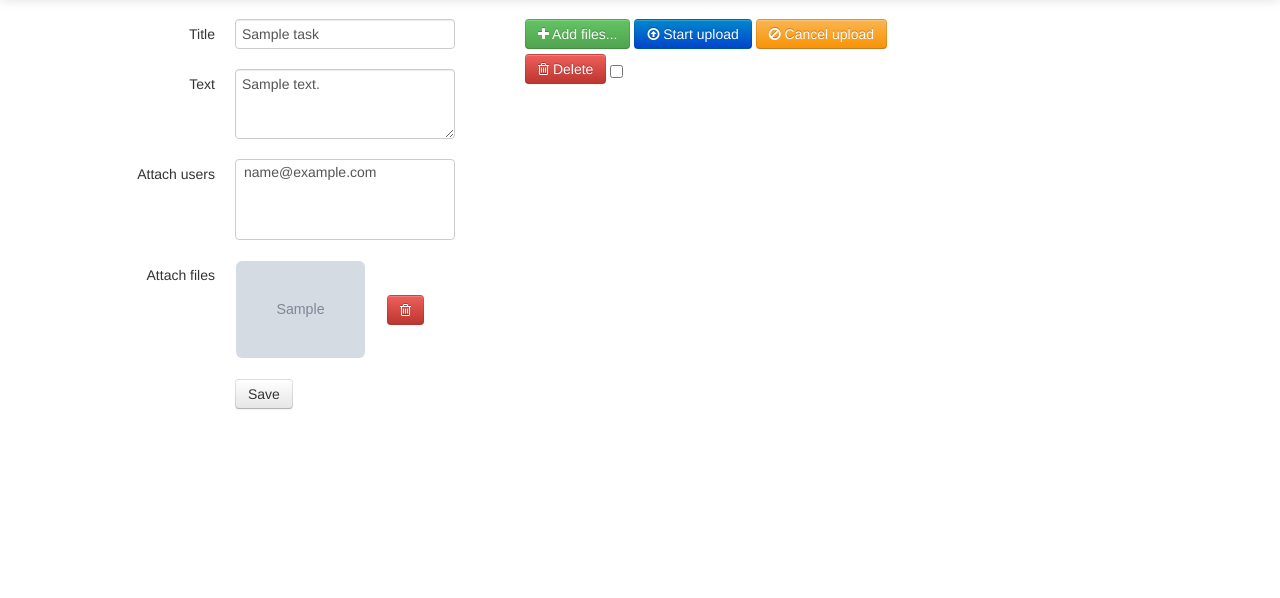
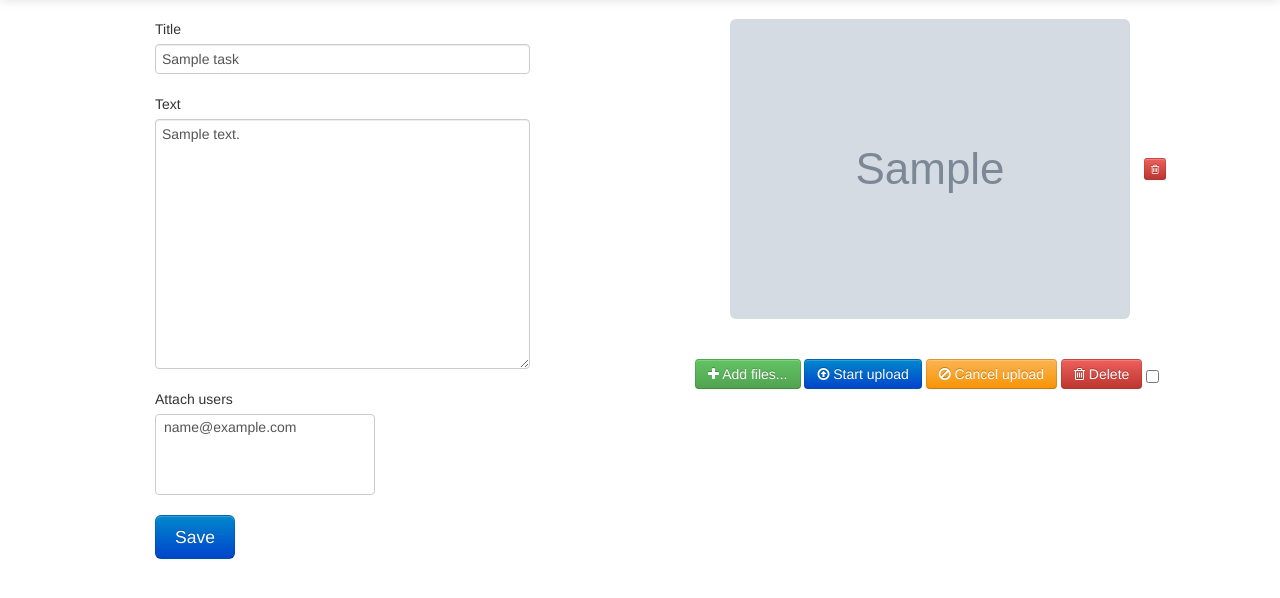
Before and after one commit to chybatronik/task-manager-gae, a Python web app: template templates/task/edit.html in a window 1280 px wide. Shown: the part 41-639 px from the top of the page. Run offline with Jinja, Linux system fonts and the light colour scheme; the template is opened without the code that fills it: most values are stand-ins (such as "Sample title", 1, 10 or a date in 2020); grey boxes marked "Sample" are stand-in pictures; some libraries are stand-ins or nearby versions.

Commit message:
bug don't remove files

```diff
--- a/main.py
+++ b/main.py
@@ -31,6 +31,7 @@ application = webapp2.WSGIApplication([
     ('/tasks/(\d+)', ShowTaskPage),
     ('/tasks/(\d+)/edit', EditTaskPage),
     ('/tasks/(\d+)/delete', DeleteTaskPage),
+    ('/tasks/(\d+)/blob/(.*)/delete', DeleteBlobFromTask),
     #('/company/(\d+)/tasks', ShowTasksOfCompanyPage),
 
     ('/users', AllUserInsurancePage),
--- a/models.py
+++ b/models.py
@@ -73,6 +73,7 @@ class Task(db.Model):
                 "image_url_40":image_url_40,
                 "image_url":image_url,
                 "filename":filename,
+                "key":str(key),
                 "link_file":"/server?key="+str(key),
                 "delete_url":'/uploads?key=' + str(key)
             }
--- a/templates/files/upload.html
+++ b/templates/files/upload.html
@@ -9,7 +9,7 @@
       <noscript><input type="hidden" name="redirect" value="http://blueimp.github.com/jQuery-File-Upload/"></noscript>
       <!-- The fileupload-buttonbar contains buttons to add/delete files and start/cancel the upload -->
       <div class="row fileupload-buttonbar">
-          <div class="span7">
+          <div class="span12">
               <!-- The fileinput-button span is used to style the file input field as button -->
               <span class="btn btn-success fileinput-button">
                   <i class="icon-plus icon-white"></i>
--- a/templates/task/edit.html
+++ b/templates/task/edit.html
@@ -1,21 +1,22 @@
 {% extends "layout/base.html" %}
 
 {% block content %}
+
 <div class="row-fluid">
-  <div class="span4">
-    <form class="form-horizontal" action="/tasks/{{ task.key().id() }}/edit" method="post" id="form_edit">
+  <div class="span6 offset1">
+    <form action="/tasks/{{ task.key().id() }}/edit" method="post" id="form_edit">
 
       <div class="control-group">
         <label class="control-label" for="inputTitle">Title</label>
         <div class="controls">
-          <input type="text" name="title" id="inputTitle" placeholder="Title" value="{{ task.title }}">
+          <input type="text"  class="span8" name="title" id="inputTitle" placeholder="Title" value="{{ task.title }}">
         </div>
       </div>
 
       <div class="control-group">
         <label class="control-label" for="inputText">Text</label>
         <div class="controls">
-          <textarea rows="3" name="text" id="inputText" placeholder="Text">{{ task.text }}</textarea>
+          <textarea rows="12" class="span8" name="text" id="inputText" placeholder="Text">{{ task.text }}</textarea>
         </div>
       </div>
 
@@ -38,45 +39,53 @@
       </div>
 
       <div class="control-group">
-        <label class="control-label" for="inputusers">Attach files</label>
         <div class="controls">
-          <table>
+          <button type="submit" id="save" class="btn btn-large btn-primary">Save</button>
+        </div>
+      </div>
+    </form>
+  </div>
+
+  <div class="span5">
+    <div class="row">
+      <ul class="unstyled">
         {% for file in task.get_urls_attach_files() %}
+          <li style="margin-bottom:10px">
           {% if file.image_url %}
-              <tr>
-                <td>
+
+            <ul class="inline">
+              <li>
                 <a href="{{file.image_url}}" title="{{file.filename}}">
                   <img src="{{ file.image_url_200 }}" class="img-rounded">
                 </a>
-                </td>
-                <td>
-                  <button class="btn btn-danger delete" data-type="DELETE" data-url="{{ request.host_url + file.delete_url }}"  style="margin-left:20px">
-                    <i class="icon-trash icon-white"></i>
-                  </button>
-                </td>
-              </tr>
-
+              </li>
+              <li>
+                <form action="/tasks/{{ task.key().id()}}/blob/{{file.key}}/delete" method="post" class="not_visible">
+                  <button type="submit" class="btn btn-mini btn-danger delete"><i class="icon-trash icon-white"></i></button>
+                </form>
+              </li>
+            </ul>
           {% else%}
+            <ul class="inline" style="margin-left:7.5em">
+              <li>
                 <a href="{{file.link_file}}">
                   <i class="icon-file  icon-3x"></i>
                   {{ file.filename }}
                 </a>
+              </li>
+              <li>
+                  <form action="/tasks/{{ task.key().id()}}/blob/{{file.key}}/delete" method="post" class="not_visible">
+                  <button type="submit" class="btn btn-mini btn-danger delete"><i class="icon-trash icon-white"></i></button>
+                </form>
+              <li>
           {% endif%}
-
+          </li>
         {% endfor%}
-        </table>
+      </ul>
     </div>
+    <div class="row" style="margin-top:30px">
+      {% include 'files/upload.html' %}
     </div>
-
-      <div class="control-group">
-        <div class="controls">
-          <button type="submit" id="save" class="btn">Save</button>
-        </div>
-      </div>
-    </form>
-  </div>
-  <div class="span7 offset1">
-    {% include 'files/upload.html' %}
   </div>
 </div>
 
```
Also changed, not shown: controllers/task_controller.py (+10 -0 lines). Lines whose indentation alone changed are shown as unchanged.
